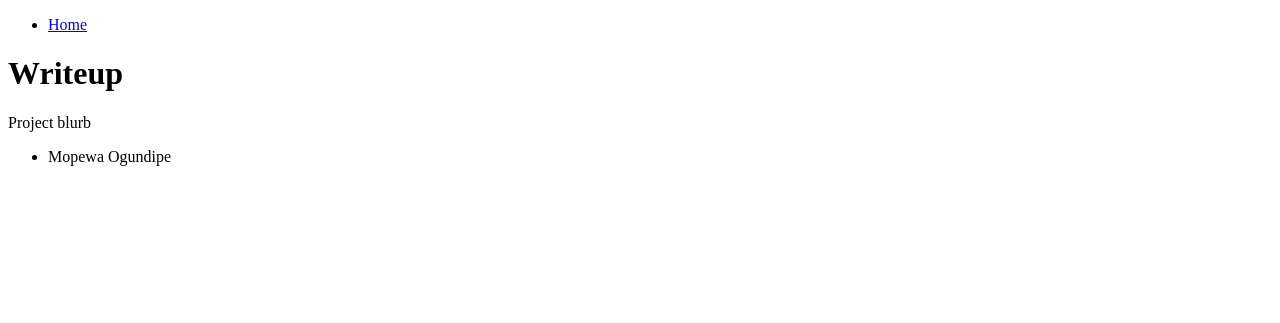
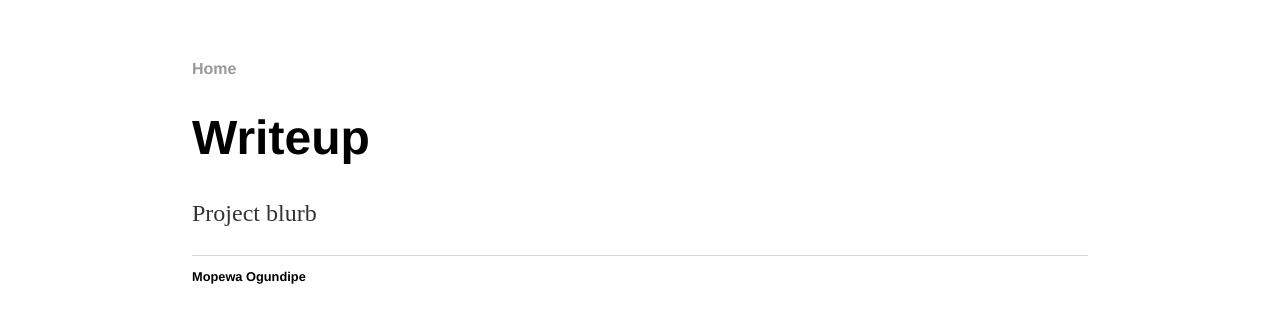
Before and after one commit to mopewa/15418-project, a Jekyll site: the page built from index.html, in a window 1280 px wide. Shown: the top 323 px of the page. Built offline with Jekyll 4.4.1, drawn with Linux system fonts in a browser that asks for light colours.

Commit message:
Update default.html

```diff
--- a/_layouts/default.html
+++ b/_layouts/default.html
@@ -3,7 +3,7 @@
 		<head>
 			<title>{{ page.title }}</title>
 			<!-- link to main stylesheet -->
-			<link rel="stylesheet" type="text/css" href="15418-project/css/main.css">
+			<link rel="stylesheet" type="text/css" href="../css/main.css">
 		</head>
 		<body>
 			<nav>
```
